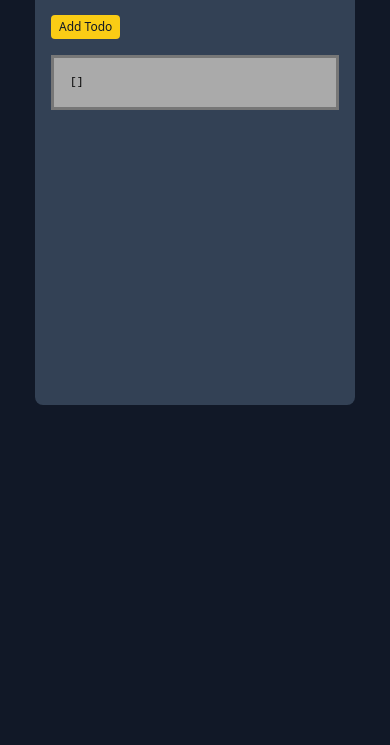
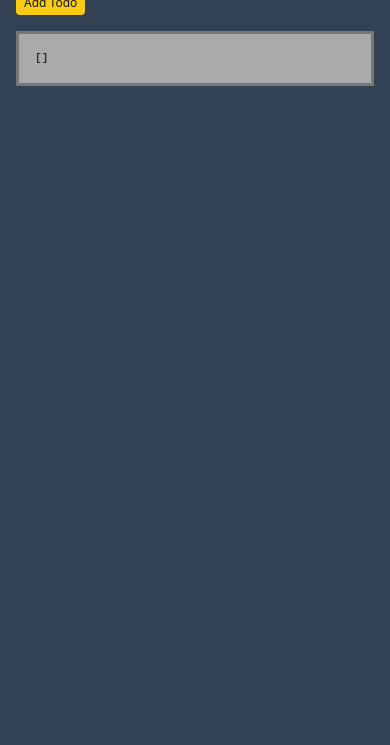
Before and after one commit to edwardtanguay/et771-vite-jsdom-ts-todo-app, a website built with Vite: page index.html in a window 390 px wide. Shown: the part 99-844 px from the top of the page. Built offline with nearby package versions, Linux system fonts and the light colour scheme.

Commit message:
smartphone view

```diff
--- a/index.html
+++ b/index.html
@@ -1,5 +1,5 @@
 <!DOCTYPE html>
-<html lang="en">
+<html lang="en" class="w-full bg-slate-700 md:bg-gray-900">
 
 <head>
 	<meta charset="UTF-8" />
@@ -19,7 +19,7 @@
 	</style>
 </head>
 
-<body class="bg-gray-900 p-6 text-gray-300 w-full flex justify-center  min-h-[30rem]">
+<body class="bg-slate-700 md:bg-gray-900 p-0 md:p-6 text-gray-300 w-full md:flex md:justify-center">
 	<div id="app"></div>
 	<script type="module"
 			src="/src/main.ts"></script>
--- a/src/main.ts
+++ b/src/main.ts
@@ -2,7 +2,7 @@ import { getCurrentPage, getMenu } from './Router';
 import './style.css';
 
 document.querySelector<HTMLDivElement>('#app')!.innerHTML = /*html*/ `
-<main class="bg-slate-700 p-4 rounded-lg w-[20rem] min-h-[30rem]">
+<main class="bg-slate-700 p-4 md:rounded-lg w-full md:w-[20rem] md:min-h-[40rem]">
 	<h1 class="text-2xl text-yellow-300">Todo App</h1>
 	${getMenu()}
 	${getCurrentPage()}
```
